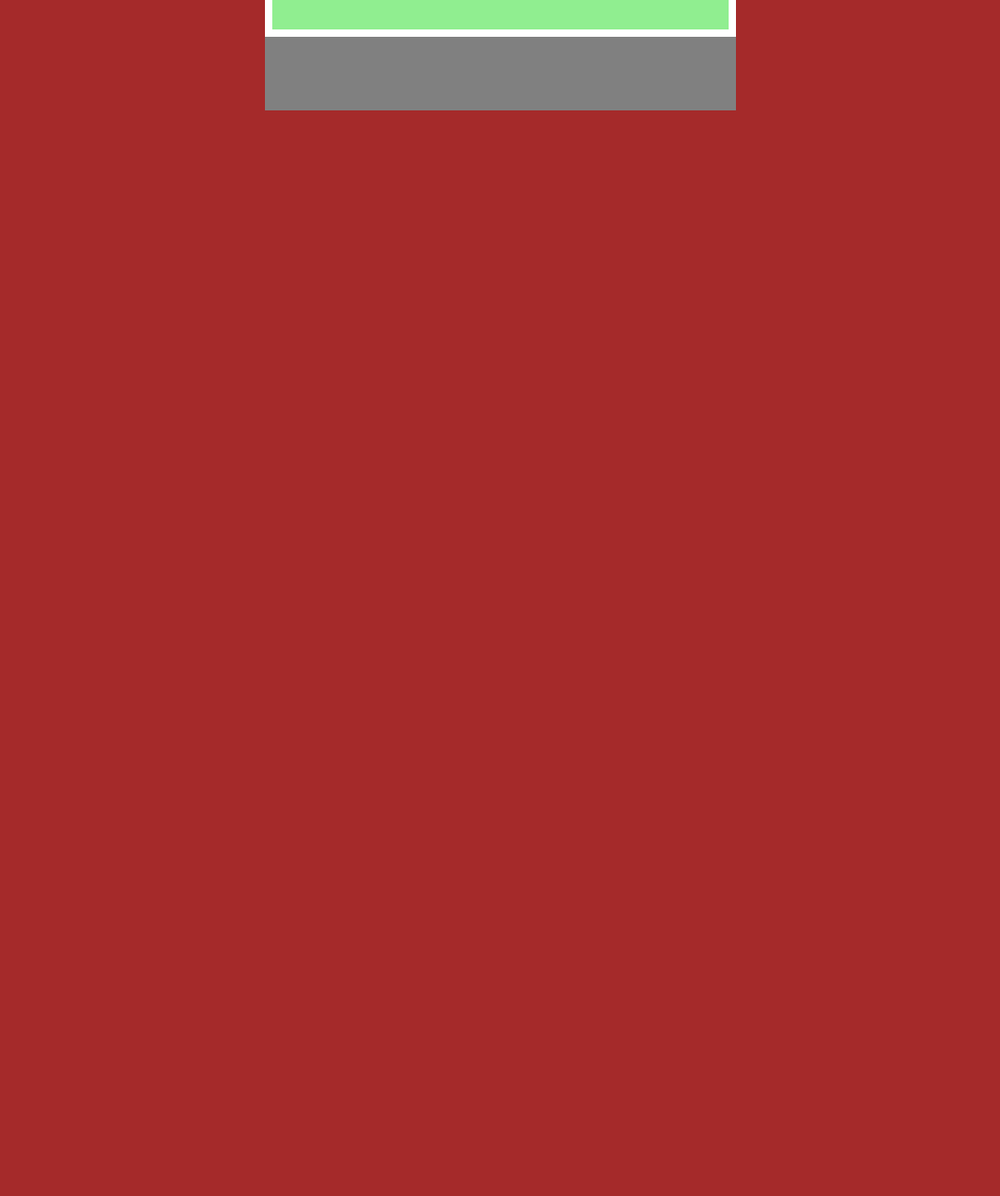
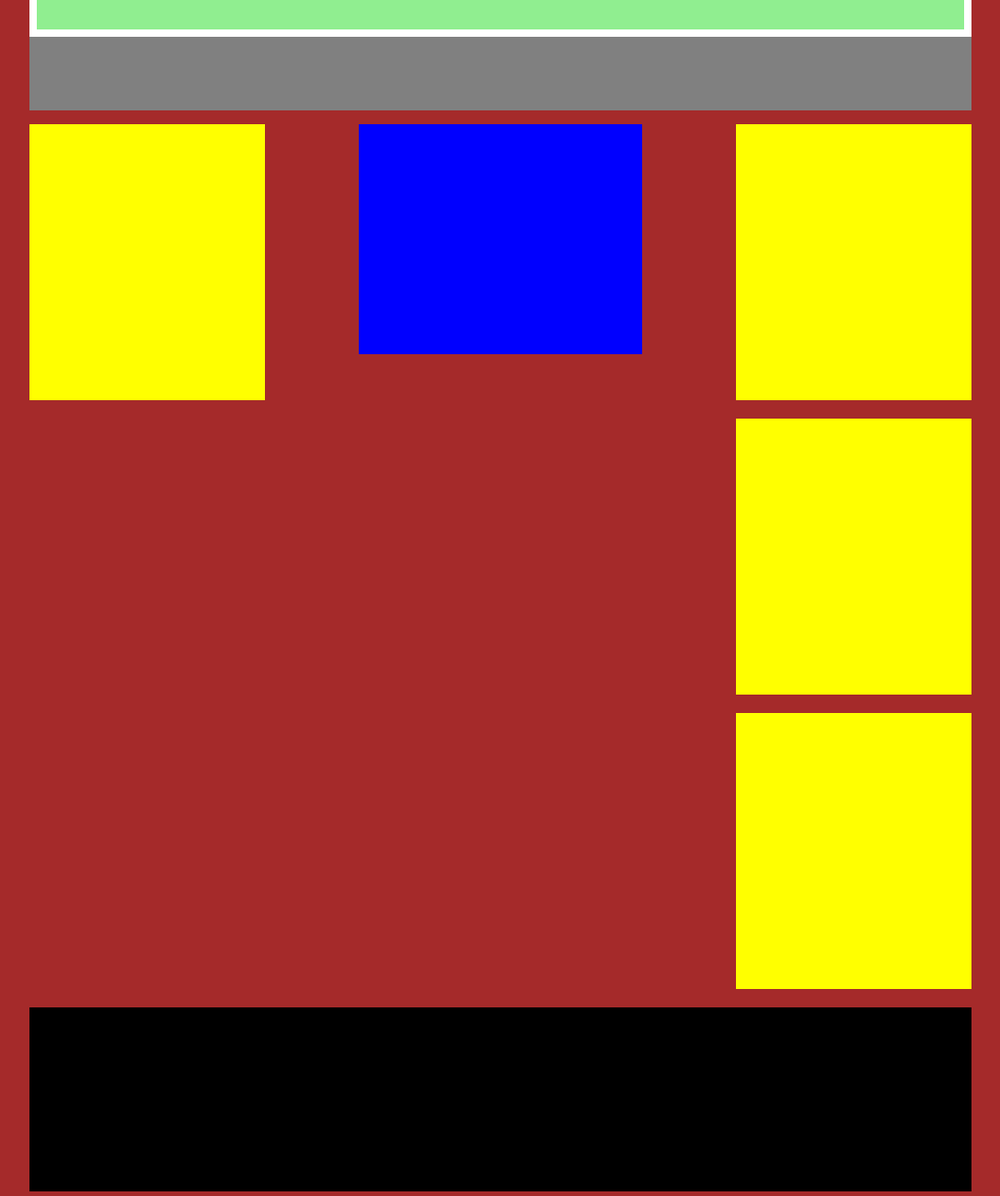
Before and after one commit to DaniM-web/htmlcss-struttura-wp, a plain HTML site: page index.html in a window 1280 px wide. Shown: the part 180-1480 px from the top of the page at 92% size, without its empty margins (96-1183 px from the left). Before the commit the page ends 800 px from the top, so only its background shows below. Drawn offline with Linux system fonts and the light colour scheme.

Commit message:
Consegna esercizio

```diff
--- a/index.html
+++ b/index.html
@@ -12,31 +12,41 @@
 
       </div>
       <nav>
-
+        <ul>
+          <!-- <li>link</li>
+          <li>link</li>
+          <li>link</li>
+          <li>link</li>
+          <li>link</li> -->
+        </ul>
       </nav>
     </header>
-    <!-- parte centrale -->
+    <!-- blocco main -->
     <main>
-      <aside class="">
+      <!-- Box di sinistra -->
+      <aside class="l-box">
 
       </aside>
-      <section>
+      <!-- blocco centrale -->
+      <section id="c-block">
 
       </section>
-      <aside class="">
-        <div class="">
+      <!-- Boxes di destra -->
+      <aside class="r-box">
+        <div class="r1">
 
         </div>
-        <div class="">
+        <div class="r2">
 
         </div>
-        <div class="">
+        <div class="r3">
 
         </div>
       </aside>
     </main>
     <!-- parte di piè -->
     <footer>
+
     </footer>
   </body>
 </html>
--- a/style.css
+++ b/style.css
@@ -7,13 +7,33 @@
 body{
   background-color: brown;
 }
-
+main{
+  height: 100%;
+  width: 80%;
+  margin: 0 auto;
+  margin-top: 15px;
+}
+main::after{
+  content: "";
+  display: table;
+  clear: both;
+}
 header{
 /* debug start */
 height: 300px;
 /* debug end */
-width: 40%;
+width: 80%;
 margin: 0 auto;
+
+}
+footer{
+  /* debug start */
+  background-color: black;
+  height: 200px;
+  /* debug end */
+  width: 80%;
+  margin: 0 auto;
+  margin-bottom: 20px;
 }
 .img-head {
   /* debug start */
@@ -26,4 +46,57 @@ nav{
   /* debug start */
   background-color: grey;
   height: 80px;
+  /* debug end */
+  /* position: relative; */
 }
+
+/* ul{
+  position: absolute;
+  top: 50%;
+  left: 40%;
+  transform: translate(-50%, -40%);
+}
+
+li{
+  display: inline-block;
+} */
+
+.l-box{
+  /* debug start */
+  background-color: yellow;
+  height: 300px;
+  /* debug end */
+  width: 25%;
+  float: left;
+
+}
+#c-block{
+  /* debug start */
+background-color: blue;
+height: 250px;
+/* debug end */
+width: 30%;
+float: left;
+margin: 0 10%;
+}
+
+.r-box{
+  width: 25%;
+  float: left;
+}
+
+.r1{
+  background-color: yellow;
+  height:300px;
+  margin-bottom: 20px;
+}
+.r2{
+  background-color: yellow;
+  height: 300px;
+  margin-bottom: 20px;
+}
+.r3{
+  background-color: yellow;
+  height: 300px;
+  margin-bottom: 20px;
+}
```
